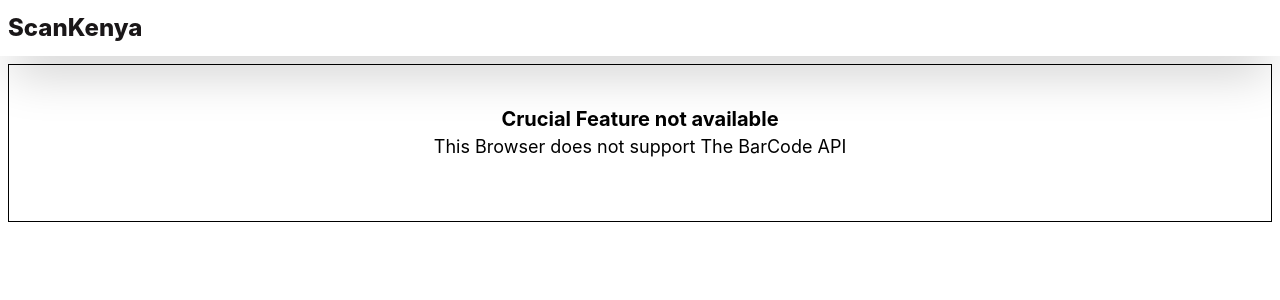
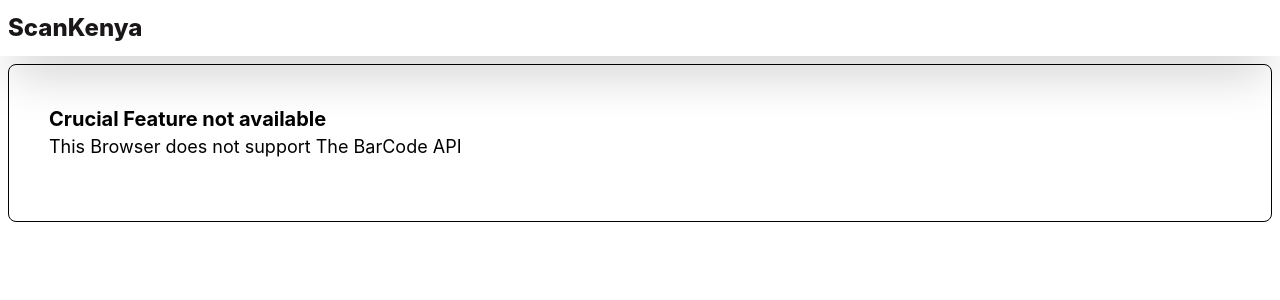
Before and after one commit to StanleyMasinde/scan-fe, a Nuxt app: page / in a window 1280 px wide. Shown: the top 300 px of the page. Built offline with nearby package versions, Linux system fonts and the light colour scheme.

Commit message:
feat: add instruction for Safari iOS and macOS

```diff
--- a/app/pages/index.vue
+++ b/app/pages/index.vue
@@ -3,6 +3,20 @@ const videoPreview = ref<HTMLVideoElement | null>(null);
 const isScanning = ref(false);
 const detectedCode = ref<string | undefined>(undefined);
 const errorMessage = ref<string | undefined>(undefined);
+
+const isiOS = () => /iP(hone|ad|od)/.test(navigator.userAgent);
+
+const ismacOS = () => navigator.userAgent.includes("Mac") && !isiOS();
+
+const getSafariInstructions = () => {
+  if ("BarcodeDetector" in window) return;
+
+  return isiOS()
+    ? "Go to Settings → Safari → Advanced → Feature Flags, then enable Shape Detection API."
+    : ismacOS()
+      ? "Open Safari → Settings → Advanced, enable 'Show Develop menu', then go to Develop → Experimental Features and enable Shape Detection API."
+      : undefined;
+};
 
 let stream: MediaStream | undefined = undefined;
 let detector:
@@ -121,12 +135,13 @@ onBeforeUnmount(() => {
 </script>
 
 <template>
-  <div class="flex items-center-safe border">
+  <div class="flex items-center-safe border rounded-lg">
     <div class="w-full m-10">
       <!-- Fallback Text -->
-      <div class="text-center" v-if="!supportsBarcodeDetector">
+      <div class="" v-if="!supportsBarcodeDetector">
         <h1 class="text-xl font-bold">Crucial Feature not available</h1>
         <p class="text-lg">This Browser does not support The BarCode API</p>
+        <p>{{ getSafariInstructions() }}</p>
       </div>
 
       <!-- Preview -->
```
